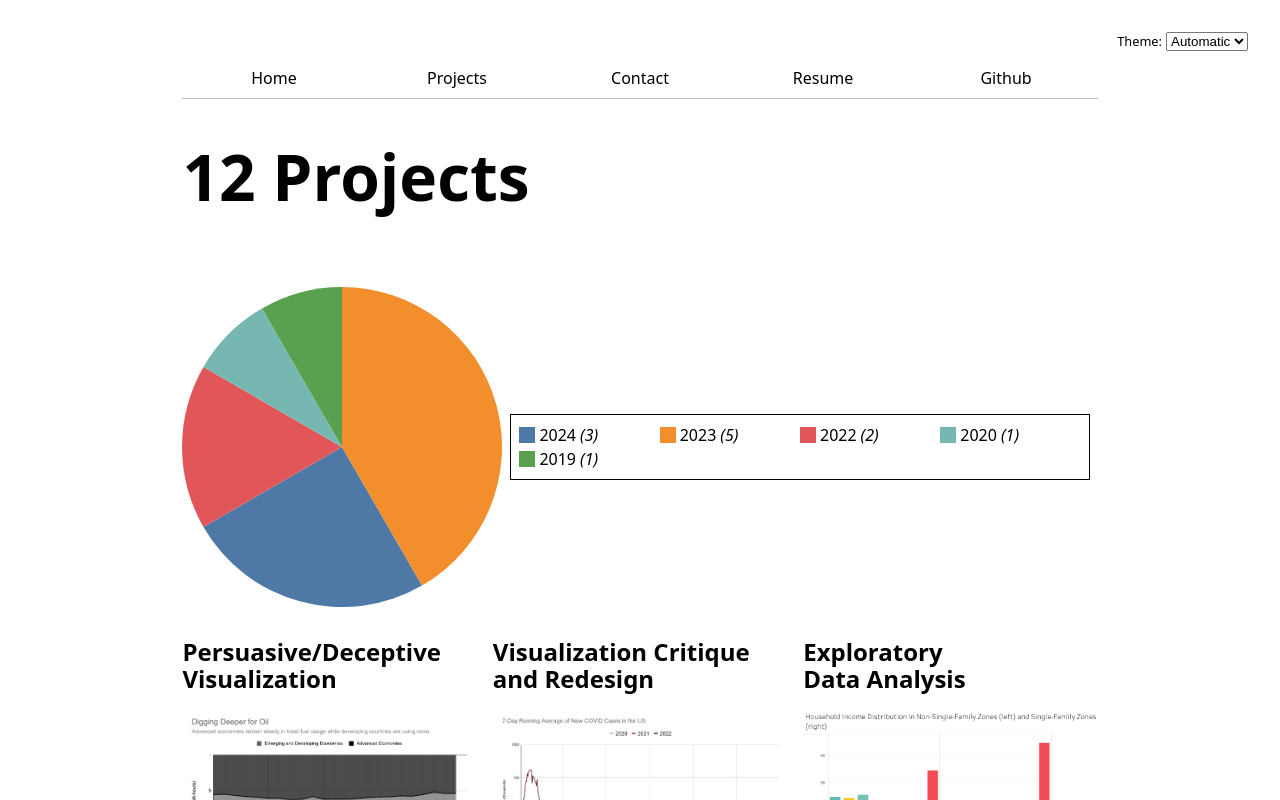
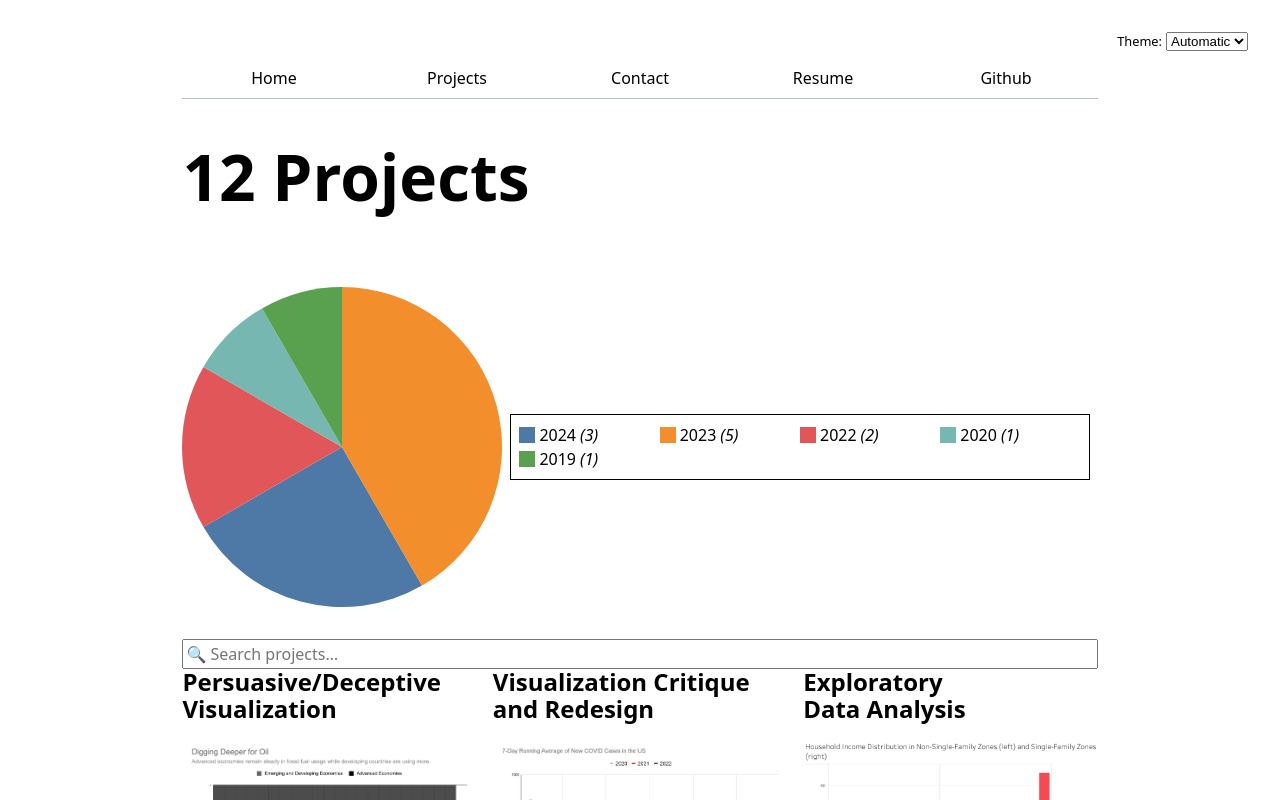
Before and after one commit to patrickxliu/my-portfolio, a SvelteKit app: page /projects in a window 1280 px wide. Shown: the top 800 px of the page. Built offline with nearby package versions, Linux system fonts and the light colour scheme.

Commit message:
search bar

```diff
--- a/src/routes/projects/+page.svelte
+++ b/src/routes/projects/+page.svelte
@@ -14,15 +14,29 @@
         return { value: count, label: year };
     });
 
+    let query = "";
+
 </script>
 
 
 <h1>
     {projects.length} Projects
 </h1>
+
 <Pie data={pieData}/>
+
+<input type="search" bind:value={query}
+       aria-label="Search projects" placeholder="🔍 Search projects…"
+/>
+
 <div class="projects">
     {#each projects as p}
     <Project data={p} />
     {/each}
 </div>
+
+<style>
+    input{
+        width: 100%;
+    }
+</style>
```
